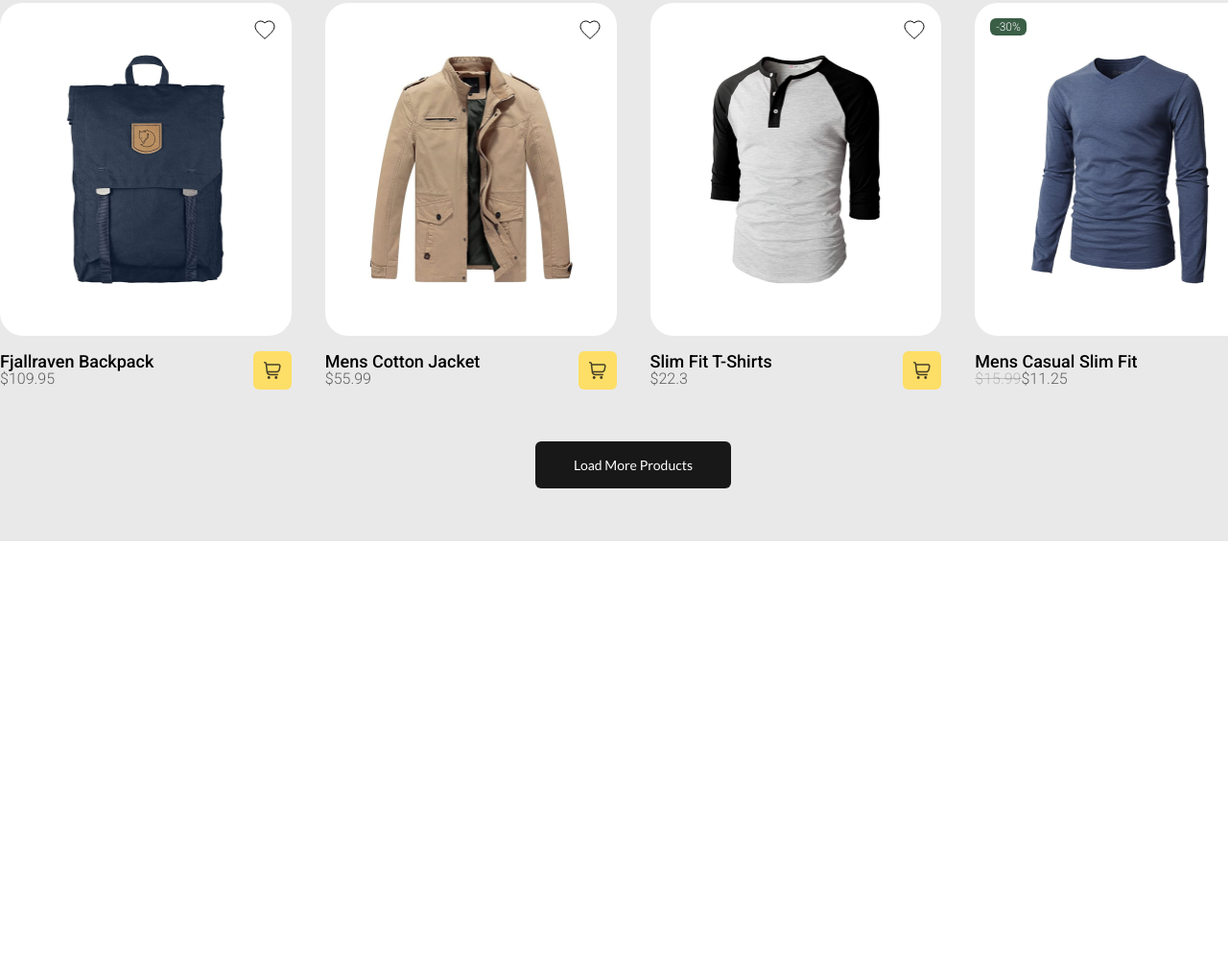
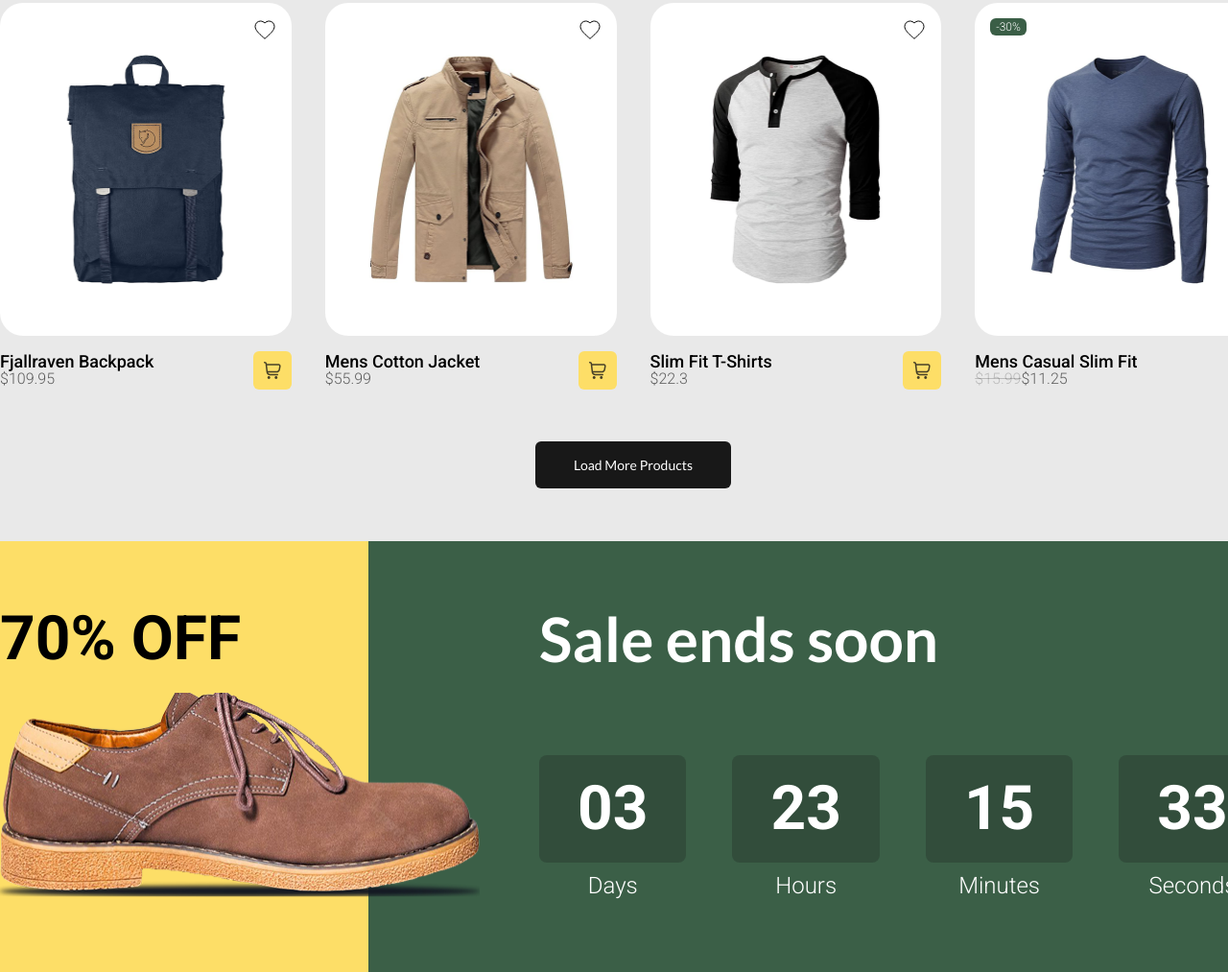
Before and after one commit to PedramAhmadiG/Cf30, a plain HTML site: page s15/index.html in a window 1280 px wide. Shown: the part 1844-2857 px from the top of the page at 96% size. Before the commit the page ends 2408 px from the top, so only its background shows below. Drawn offline with Linux system fonts and the light colour scheme.

Commit message:
finish footer

```diff
--- a/s15/index.css
+++ b/s15/index.css
@@ -447,3 +447,56 @@ img{
 #sellers .items-2 input:checked ~ .items{
     display: flex;
 }
+#footer{
+    background: linear-gradient(to right ,#FDDE67 30%, #3B5F47 30%);
+    padding: 78px 0;
+}
+#footer .footer-items{
+    display: flex;
+    gap: 62px;
+}
+#footer .footer-items .shoes h2{
+    font-family: Roboto;
+    font-weight: 700;
+    font-size: 64px;
+    line-height: 48px;
+    margin-bottom: 32px;
+}
+#footer .footer-items .time{
+    display: flex;
+    flex-direction: column;
+    justify-content: space-between;
+}
+#footer .footer-items .time h3{
+    font-family: Lato;
+    font-weight: 700;
+    font-size: 64px;
+    line-height: 48px;
+    color: #FFFFFF;
+}
+#footer .footer-items .time ul{
+    list-style: none;
+    padding: 0;
+    display: flex;
+    gap: 48px;
+    align-items: center;
+    text-align: center;
+}
+#footer .footer-items .time ul h4{
+    font-family: Roboto;
+    font-weight: 700;
+    font-size: 64px;
+    line-height: 48px;
+    color: #FFFFFF;
+    padding: 32px 40px;
+    background-color: #18181840;
+    border-radius: 8px;
+    margin-bottom: 12px;
+}
+#footer .footer-items .time ul span{
+    font-family: Roboto;
+    font-weight: 300;
+    font-size: 24px;
+    line-height: 100%;
+    color: #FFFFFF;
+}
--- a/s15/index.html
+++ b/s15/index.html
@@ -388,7 +388,35 @@
         </div>
     </section>
     <section id="footer">
-
+        <div class="container">
+            <div class="footer-items">
+                <div class="shoes">
+                    <h2>70% OFF</h2>
+                    <img src="img/Shoes.png" alt="" width="500" height="213.46">
+                </div>
+                <div class="time">
+                    <h3>Sale ends soon</h3>
+                    <ul>
+                        <li>
+                            <h4>03</h4>
+                            <span>Days</span>
+                        </li>
+                        <li>
+                            <h4>23</h4>
+                            <span>Hours</span>
+                        </li>
+                        <li>
+                            <h4>15</h4>
+                            <span>Minutes</span>
+                        </li>
+                        <li>
+                            <h4>33</h4>
+                            <span>Seconds</span>
+                        </li>
+                    </ul>
+                </div>
+            </div>
+        </div>
     </section>
 </body>
 
```
